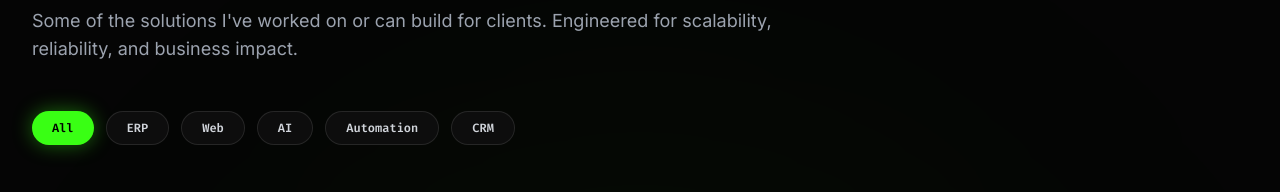
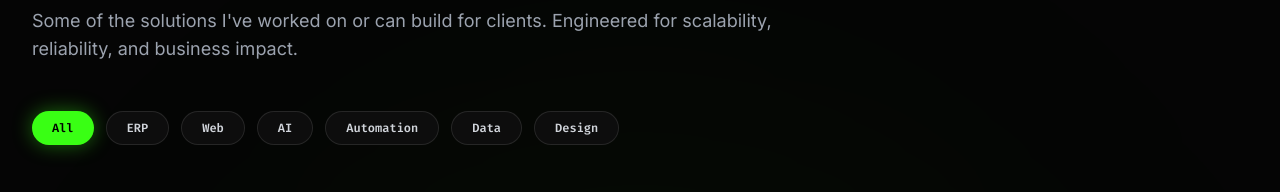
Before and after one commit to sasikumar6699/portfolio, a React (Vite) app: page / in a window 1280 px wide. Shown: the part 4670-4862 px from the top of the page. Built offline with nearby package versions, Linux system fonts and the light colour scheme.

Commit message:
content all

```diff
--- a/src/components/Projects.tsx
+++ b/src/components/Projects.tsx
@@ -12,7 +12,7 @@ export const Projects: React.FC<ProjectsProps> = ({ onInquireProject }) => {
   const [selectedCategory, setSelectedCategory] = useState<string>('All');
   const [activeModalProject, setActiveModalProject] = useState<Project | null>(null);
 
-  const categories = ['All', 'ERP', 'Web', 'AI', 'Automation', 'CRM'];
+  const categories = ['All', 'ERP', 'Web', 'AI', 'Automation', 'Data', 'Design'];
 
   const filteredProjects = selectedCategory === 'All'
     ? PROJECTS
```
